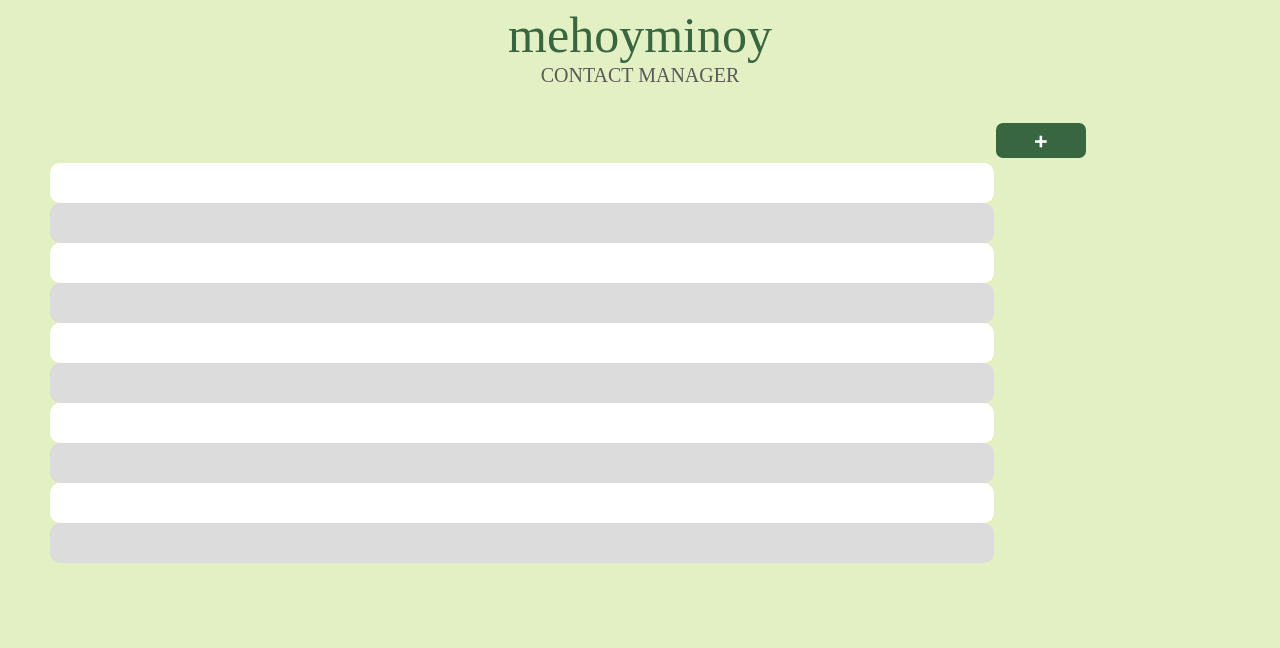
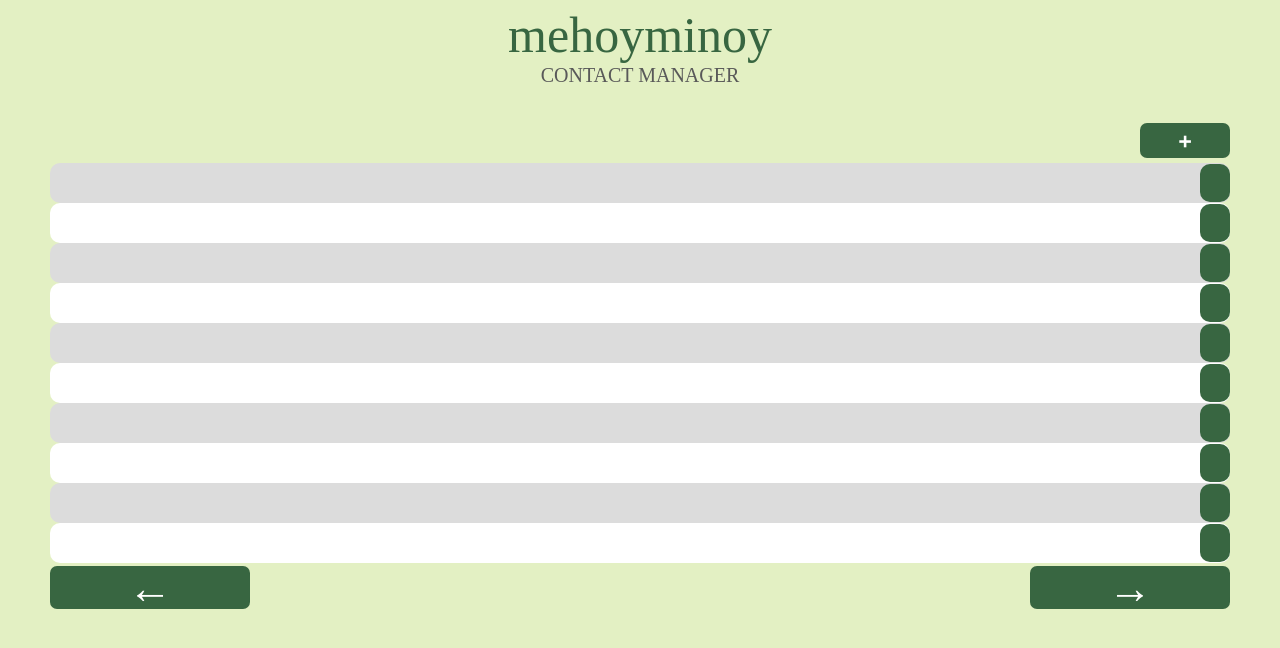
Before and after one commit to ryanata/small-project-group-9, a PHP site: page /pages/contacts-sheet.html in a window 1280 px wide. Shown: the top 648 px of the page. Run offline with PHP 8.4, Linux system fonts and the light colour scheme.

Commit message:
did a bit more work on visuals for the contact manager page

```diff
--- a/css/style.css
+++ b/css/style.css
@@ -274,42 +274,60 @@ body {
     color: #595959;
 }
 
-.contact-box {
+.table-format {
+    position: absolute;
+    padding-left: 50px;
+    padding-right: 50px;
+    padding-top: 40px;
+    overflow: hidden;
     display: grid;
-    height: 100%;
-    margin-left: 50px;
-    margin-right: 50px;
+    width: calc(100% - 100px);
 }
 
-.vertical-padding {
-    height: 40px;
+#contact-table {
+    display: table;
 }
 
-.gray-box {
+.tr-g {
     position: relative;
     border-radius: 10px;
-    border-width: 0px;
-    width: 80%;
     height: 40px;
     background-color: #dcdcdc;
 }
 
-.white-box {
+.tr-w {
     position: relative;
     border-radius: 10px;
-    border-width: 0px;
-    width: 80%;
     height: 40px;
     background-color: #ffffff;
 }
 
+.tc-button {
+    position: relative;
+    float: right;
+    margin-top: 1px;
+    margin-bottom: 1px;
+    height: 38px;
+    width: 30px;
+    font-family: 'Noto Sans', sans-serif;
+    font-weight: bold;
+    font-size: 16px;
+    border-width: 0px;
+    border-radius: 10px;
+    background-color:#386641;
+    color:rgb(33, 33, 33);
+}
+
+.tc-button:hover {
+    background-color: #368707;
+}
+
 .add-contact-button {
     position: relative;
-    margin: auto;
+    float: right;
     width: 90px;
     height: 35px;
     margin-top: 3px;
-    margin-left: 77.8%;
     margin-bottom: 5px;
     background-color: #386641;
     border-radius: 7px;
@@ -323,3 +341,43 @@ body {
 .add-contact-button:hover {
     background-color: #368707;
 }
+
+.next-page-button {
+    position: relative;
+    float: right;
+    width: 200px;
+    line-height: 35px;
+    margin-top: 3px;
+    margin-bottom: 5px;
+    background-color: #386641;
+    border-radius: 7px;
+    border-width: 0px;
+    font-family: 'Noto Sans', sans-serif;
+    font-weight: bold;
+    font-size: 44px;
+    color: white;
+}
+
+.next-page-button:hover {
+    background-color: #368707;
+}
+
+.prev-page-button {
+    position: relative;
+    float: left;
+    width: 200px;
+    line-height: 35px;
+    margin-top: 3px;
+    margin-bottom: 5px;
+    background-color: #386641;
+    border-radius: 7px;
+    border-width: 0px;
+    font-family: 'Noto Sans', sans-serif;
+    font-weight: bold;
+    font-size: 44px;
+    color: white;
+}
+
+.prev-page-button:hover {
+    background-color: #368707;
+}
--- a/pages/contacts-sheet.html
+++ b/pages/contacts-sheet.html
@@ -18,23 +18,48 @@
         <p class="subtitle-text">CONTACT MANAGER</p>
       </div>
 
-      <div class="new-contact-buttons">
-        <p class="vertical-padding"></p>
-        <button class="add-contact-button">+</p>
+      <div class="table-format">
+        <div class="new-contact-button">
+          <button class="add-contact-button">+</button>
+        </div>
+        <div class="contact-table">
+          <div class="tr-g">
+              <button class="tc-button"></button>
+          </div>
+          <div class="tr-w">
+              <button class="tc-button"></button>
+          </div>
+          <div class="tr-g">
+              <button class="tc-button"></button>
+          </div>
+          <div class="tr-w">
+              <button class="tc-button"></button>
+          </div>
+          <div class="tr-g">
+              <button class="tc-button"></button>
+          </div>
+          <div class="tr-w">
+              <button class="tc-button"></button>
+          </div>
+          <div class="tr-g">
+              <button class="tc-button"></button>
+          </div>
+          <div class="tr-w">
+              <button class="tc-button"></button>
+          </div>
+          <div class="tr-g">
+              <button class="tc-button"></button>
+          </div>
+          <div class="tr-w">
+              <button class="tc-button"></button>
+          </div>
+          <div class="next-page-button">
+            <button class="next-page-button">→</button>
+          </div>
+          <div class="prev-page-button">
+            <button class="prev-page-button">←</button>
+          </div>
+        </div>
       </div>
-
-      <div class="contact-box">
-        <p class="white-box"></p>
-        <p class="gray-box"></p>
-        <p class="white-box"></p>
-        <p class="gray-box"></p>
-        <p class="white-box"></p>
-        <p class="gray-box"></p>
-        <p class="white-box"></p>
-        <p class="gray-box"></p>
-        <p class="white-box"></p>
-        <p class="gray-box"></p>
-      </div>
-
   </body>
 </html>
```
